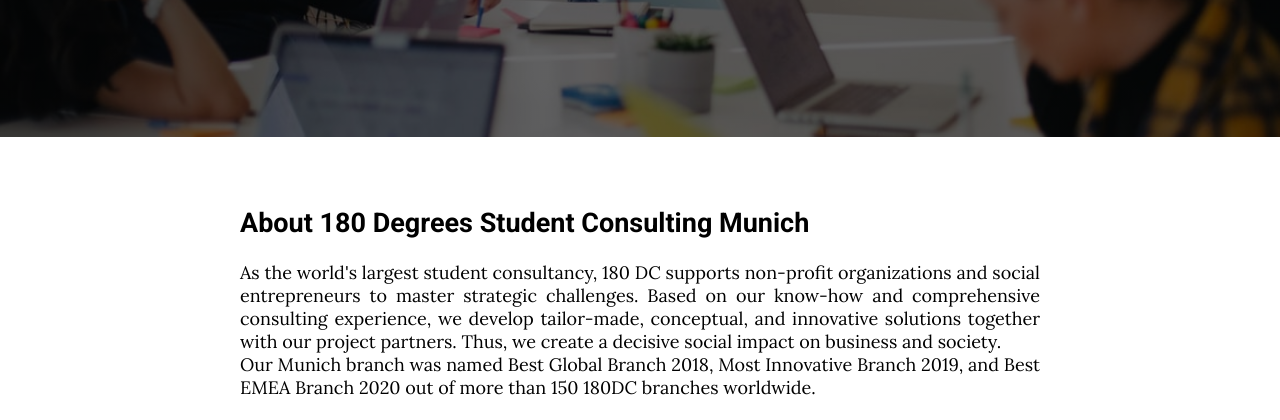
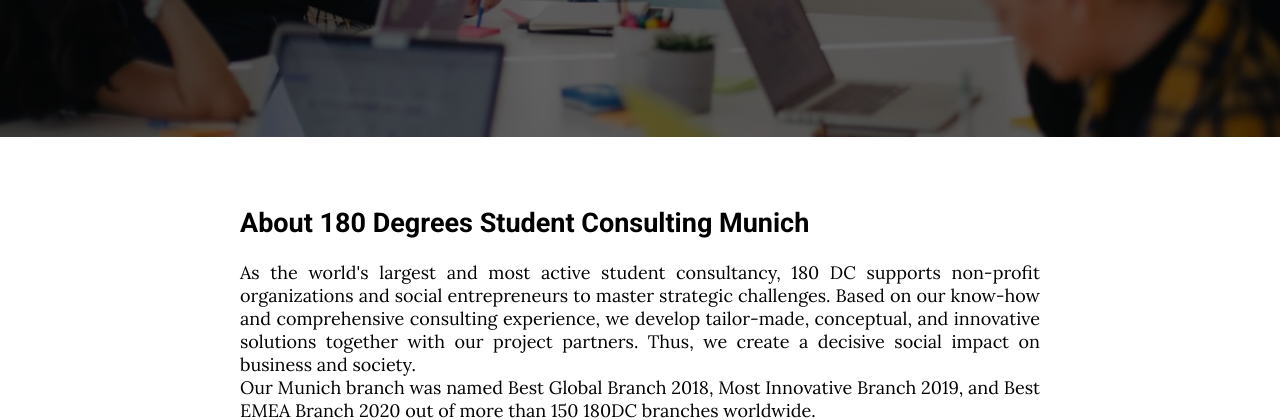
Before and after one commit to alina-deifel/landing1, a plain HTML site: page index.html in a window 1280 px wide. Shown: the part 383-803 px from the top of the page. Drawn offline with Linux system fonts and the light colour scheme; a script that the page names is missing.

Commit message:
Update index.html

```diff
--- a/index.html
+++ b/index.html
@@ -19,7 +19,7 @@
 	</div>
 	<div class="container">
 		<h2>About 180 Degrees Student Consulting Munich</h2>
-		<p align="justify" id="intro">As the world's largest student consultancy, 180 DC supports non-profit organizations and social entrepreneurs to master strategic challenges. Based on our know-how and comprehensive consulting experience, we develop tailor-made, conceptual, and innovative solutions together with our project partners. Thus, we create a decisive social impact on business and society. <br> Our Munich branch was named Best Global Branch 2018, Most Innovative Branch 2019, and Best EMEA Branch 2020 out of more than 150 180DC branches worldwide.</p>
+		<p align="justify" id="intro">As the world's largest and most active student consultancy, 180 DC supports non-profit organizations and social entrepreneurs to master strategic challenges. Based on our know-how and comprehensive consulting experience, we develop tailor-made, conceptual, and innovative solutions together with our project partners. Thus, we create a decisive social impact on business and society. <br> Our Munich branch was named Best Global Branch 2018, Most Innovative Branch 2019, and Best EMEA Branch 2020 out of more than 150 180DC branches worldwide.</p>
 		<h2>Check out a few other EMEA branches</h2>
 			<div class="cards">
 				<div class="card">
```
